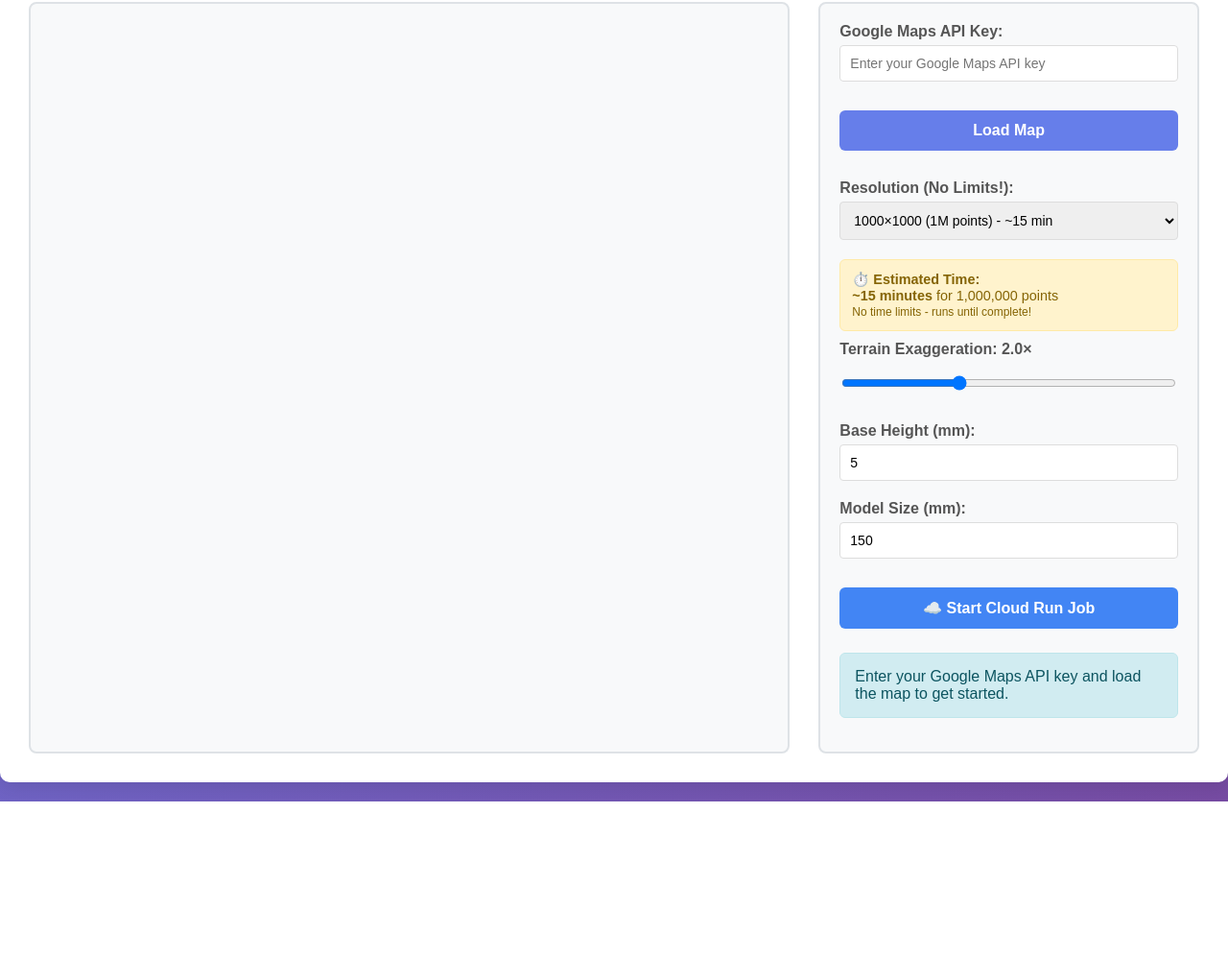
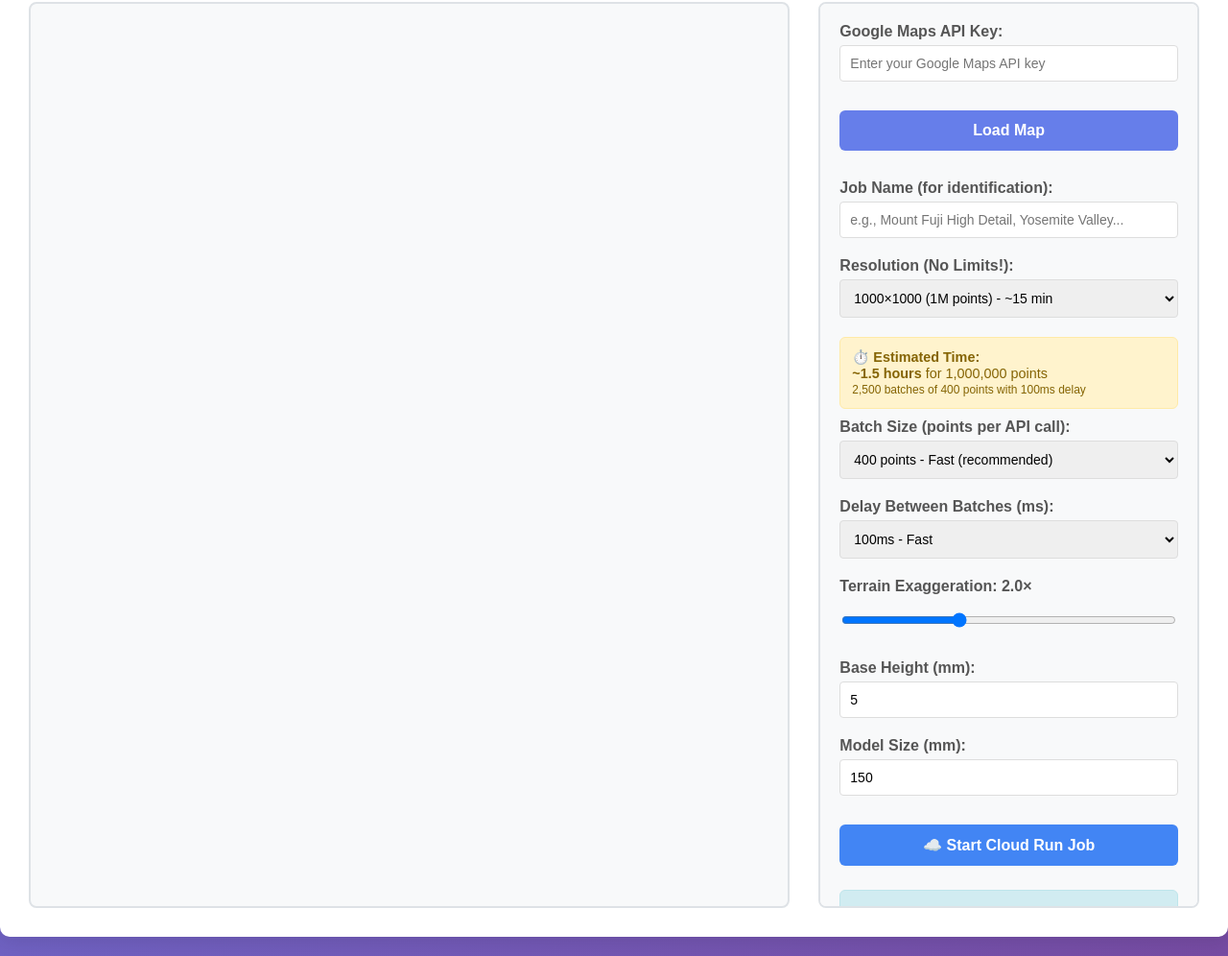
Before and after one commit to hassakugit/Terrain_Tools, a website: page public/index.html in a window 1280 px wide. Shown: the part 659-1655 px from the top of the page at 96% size. Before the commit the page ends 1494 px from the top, so only its background shows below. Drawn offline with Linux system fonts and the light colour scheme.

Commit message:
Naming for jobs, add chunking settings

```diff
--- a/public/index.html
+++ b/public/index.html
@@ -427,6 +427,11 @@
                 </div>
 
                 <div class="control-group">
+                    <label for="jobName">Job Name (for identification):</label>
+                    <input type="text" id="jobName" placeholder="e.g., Mount Fuji High Detail, Yosemite Valley..." maxlength="50">
+                </div>
+
+                <div class="control-group">
                     <label for="resolution">Resolution (No Limits!):</label>
                     <select id="resolution" onchange="updateEstimates()">
                         <option value="500">500×500 (250K points) - ~5 min</option>
@@ -444,6 +449,28 @@
                 <div id="timeEstimate" class="time-estimate">
                     <strong>⏱️ Estimated Time:</strong><br>
                     <span id="estimateText">~15 minutes for 1000×1000 resolution</span>
+                </div>
+
+                <div class="control-group">
+                    <label for="batchSize">Batch Size (points per API call):</label>
+                    <select id="batchSize" onchange="updateEstimates()">
+                        <option value="100">100 points - Ultra-safe & slow</option>
+                        <option value="200">200 points - Safe</option>
+                        <option value="300">300 points - Balanced</option>
+                        <option value="400" selected>400 points - Fast (recommended)</option>
+                        <option value="500">500 points - Maximum (may hit limits)</option>
+                    </select>
+                </div>
+
+                <div class="control-group">
+                    <label for="batchDelay">Delay Between Batches (ms):</label>
+                    <select id="batchDelay" onchange="updateEstimates()">
+                        <option value="50">50ms - Ultra-fast (risky)</option>
+                        <option value="100" selected>100ms - Fast</option>
+                        <option value="200">200ms - Safe</option>
+                        <option value="500">500ms - Conservative</option>
+                        <option value="1000">1000ms - Ultra-safe</option>
+                    </select>
                 </div>
 
                 <div class="control-group">
@@ -600,28 +627,23 @@ function loadMap() {
 
 function updateEstimates() {
     var resolution = parseInt(document.getElementById('resolution').value);
+    var batchSize = parseInt(document.getElementById('batchSize').value);
+    var batchDelay = parseInt(document.getElementById('batchDelay').value);
+
     var totalPoints = resolution * resolution;
+    var totalBatches = Math.ceil(totalPoints / batchSize);
 
-    var timeEstimates = {
-        500: 5,
-        1000: 15,
-        1500: 25,
-        2000: 45,
-        3000: 120,  // 2 hours
-        4000: 240,  // 4 hours
-        5000: 360,  // 6 hours
-        7500: 720,  // 12 hours
-        10000: 1440 // 24 hours
-    };
+    // Calculate time based on batch settings
+    var processingTimePerBatch = (batchDelay / 1000) + 2; // API call + processing time
+    var estimatedMinutes = Math.round((totalBatches * processingTimePerBatch) / 60);
 
-    var estimatedMinutes = timeEstimates[resolution] || Math.round(totalPoints / 5000);
     var formattedTime = estimatedMinutes > 60 ?
-        Math.round(estimatedMinutes / 60) + ' hours' :
+        Math.round(estimatedMinutes / 60 * 10) / 10 + ' hours' :
         estimatedMinutes + ' minutes';
 
     document.getElementById('estimateText').innerHTML =
         '<strong>~' + formattedTime + '</strong> for ' + totalPoints.toLocaleString() + ' points<br>' +
-        '<small>No time limits - runs until complete!</small>';
+        '<small>' + totalBatches.toLocaleString() + ' batches of ' + batchSize + ' points with ' + batchDelay + 'ms delay</small>';
 }
 
 function showStatus(message, type) {
@@ -672,7 +694,8 @@ function updateSelectionInfo() {
 function checkGenerateButton() {
     var btn = document.getElementById('generateBtn');
     var apiKey = document.getElementById('googleKey').value.trim();
-    btn.disabled = !(mapLoaded && selectedBounds && apiKey && !currentJobId);
+    var jobName = document.getElementById('jobName').value.trim();
+    btn.disabled = !(mapLoaded && selectedBounds && apiKey && jobName && !currentJobId);
 }
 
 function startCloudRunJob() {
@@ -687,16 +710,25 @@ function startCloudRunJob() {
         return;
     }
 
+    var jobName = document.getElementById('jobName').value.trim();
+    if (!jobName) {
+        showStatus('Please enter a job name for identification.', 'error');
+        return;
+    }
+
     var jobData = {
         bounds: selectedBounds,
         resolution: parseInt(document.getElementById('resolution').value),
         apiKey: apiKey,
+        jobName: jobName,
+        batchSize: parseInt(document.getElementById('batchSize').value),
+        batchDelay: parseInt(document.getElementById('batchDelay').value),
         exaggeration: parseFloat(document.getElementById('exaggeration').value),
         baseHeight: parseFloat(document.getElementById('baseHeight').value),
         modelSize: parseFloat(document.getElementById('modelSize').value)
     };
 
-    showStatus('Starting Cloud Run job...', 'info');
+    showStatus('Starting Cloud Run job: "' + jobName + '"...', 'info');
 
     fetch('/api/server-job', {
         method: 'POST',
@@ -718,7 +750,7 @@ function startCloudRunJob() {
         trackedJobs.add(result.jobId);
         saveTrackedJobs();
 
-        showStatus('✅ Cloud Run job started! Job ID: ' + result.jobId, 'success');
+        showStatus('✅ Cloud Run job started! "' + jobName + '" - Job ID: ' + result.jobId, 'success');
         setTimeout(function() {
             showStatus('🎉 You can now close your browser! The job will continue running.', 'success');
         }, 2000);
@@ -890,8 +922,9 @@ document.addEventListener('DOMContentLoaded', function() {
     loadTrackedJobs();
 
     document.getElementById('googleKey').addEventListener('input', checkGenerateButton);
+    document.getElementById('jobName').addEventListener('input', checkGenerateButton);
 
-    showStatus('Enter your Google Maps API key and load the map to get started.', 'info');
+    showStatus('Enter your Google Maps API key, load the map, and give your job a name to get started.', 'info');
 });
 
 console.log('Script loaded successfully - loadMap should work now');
```
Also changed, not shown: server.js (+19 -9 lines).
